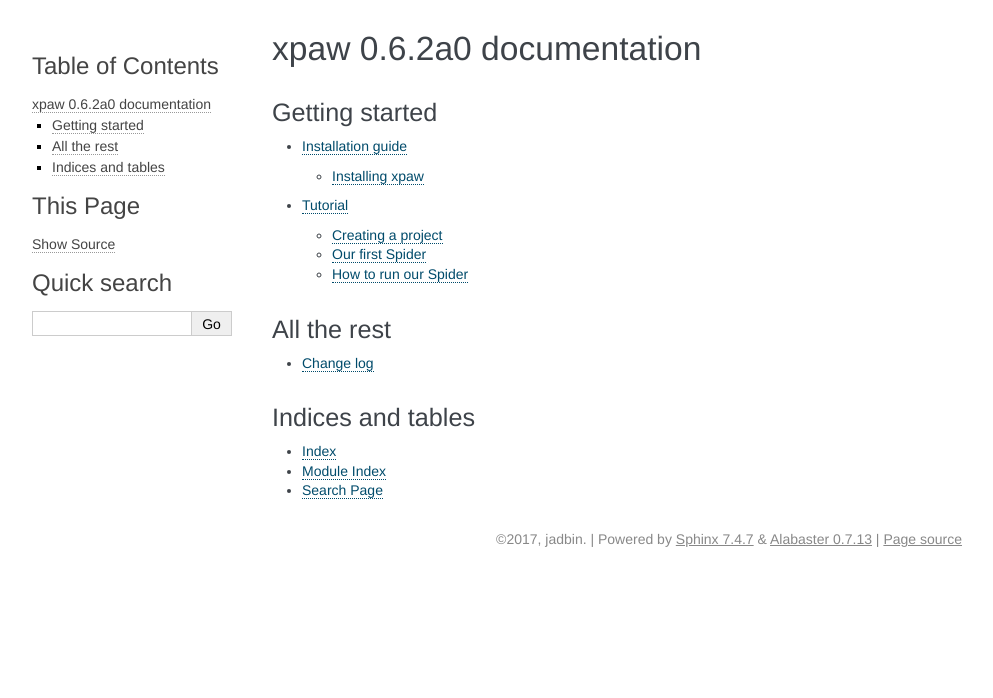
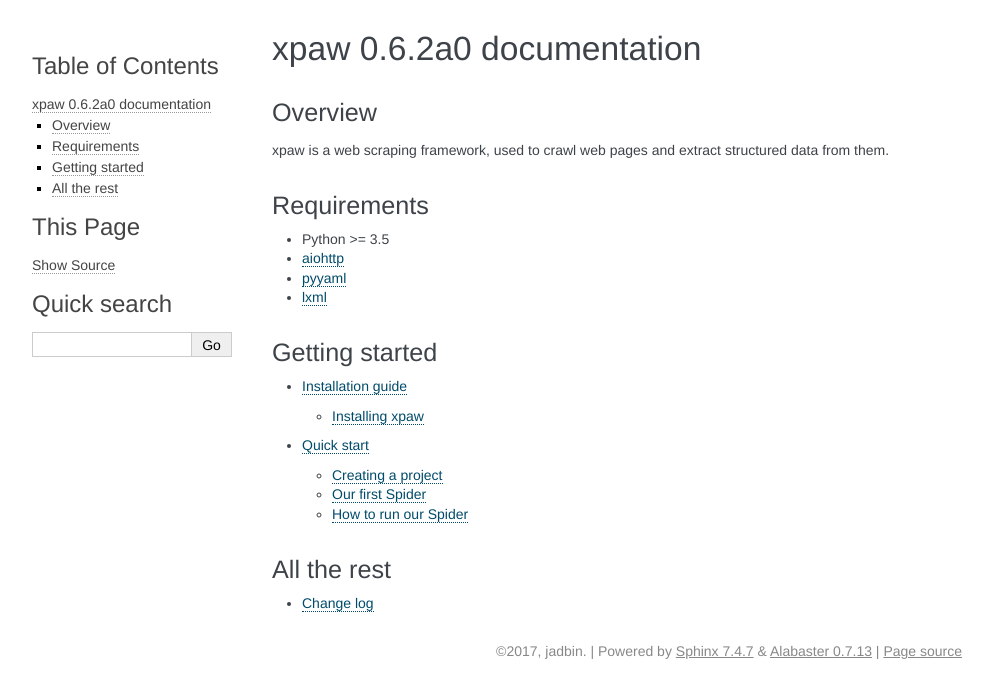
Before and after one commit to jadbin/xpaw, a Sphinx documentation site: the page built from docs/index.rst, in a window 1280 px wide. Shown: the top 698 px of the page, without its empty margins (148-1141 px from the left). Built offline with Sphinx 7.4.7, drawn with Linux system fonts in a browser that asks for light colours.

Commit message:
update docs

```diff
--- a/docs/index.rst
+++ b/docs/index.rst
@@ -8,6 +8,23 @@
 xpaw |version| documentation
 ============================
 
+Overview
+========
+
+xpaw is a web scraping framework, used to crawl web pages and extract structured data from them.
+
+Requirements
+============
+
+- Python >= 3.5
+- `aiohttp`_
+- `pyyaml`_
+- `lxml`_
+
+.. _aiohttp: https://pypi.python.org/pypi/aiohttp
+.. _pyyaml: https://pypi.python.org/pypi/pyyaml
+.. _lxml: https://pypi.python.org/pypi/lxml
+
 Getting started
 ===============
 
@@ -15,7 +32,7 @@
    :maxdepth: 2
 
    intro/install
-   intro/tutorial
+   intro/quickstart
 
 All the rest
 ============
@@ -24,10 +41,3 @@
    :maxdepth: 1
 
    changelog
-
-Indices and tables
-==================
-
-* :ref:`genindex`
-* :ref:`modindex`
-* :ref:`search`
--- a/docs/intro/tutorial.rst
+++ b/docs/intro/quickstart.rst
@@ -1,8 +1,8 @@
-.. _intro-tutorial:
+.. _intro-quickstart:
 
-========
-Tutorial
-========
+===========
+Quick start
+===========
 
 Creating a project
 ==================
```
Also changed, not shown: README.rst (+5 -16 lines), docs/changelog.rst (+13 -0 lines).
